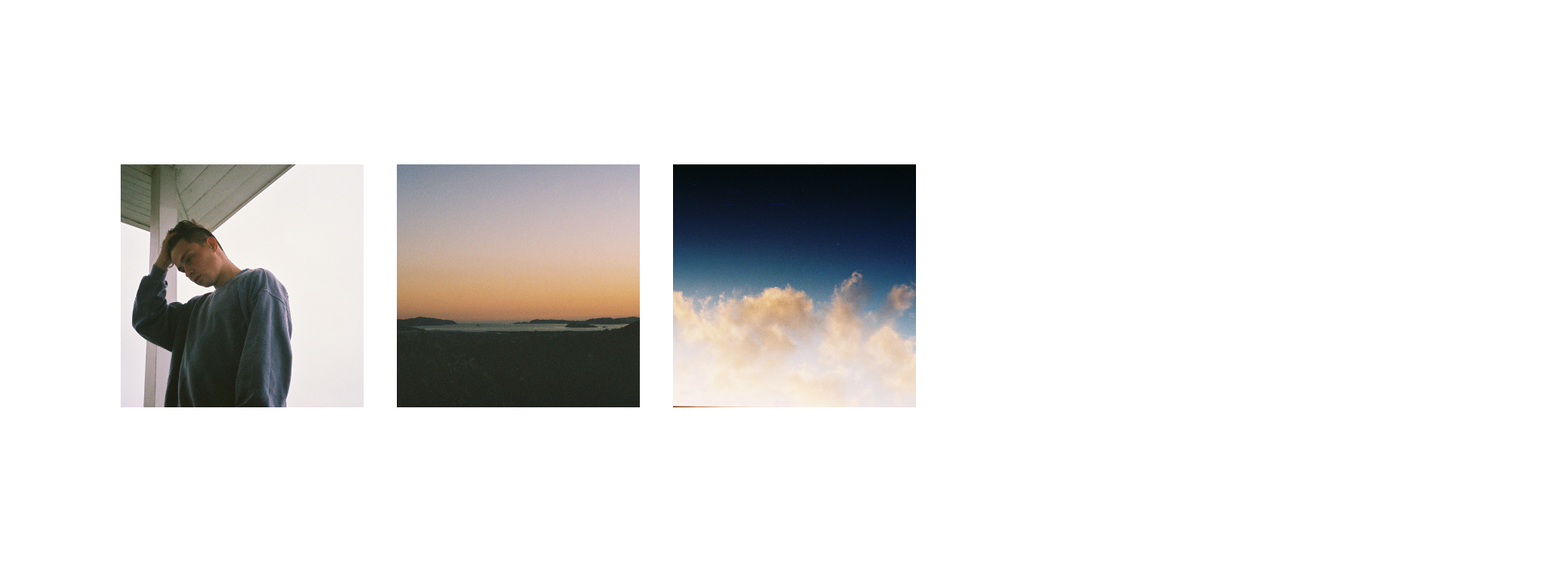
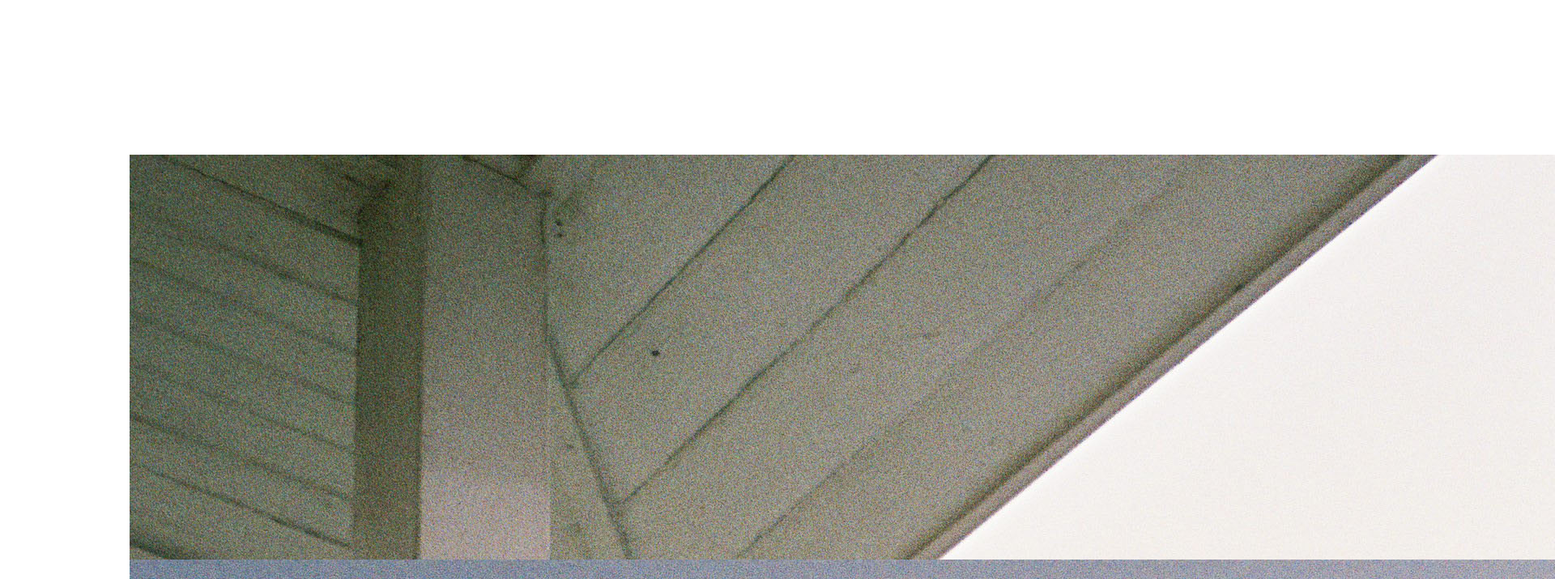
Before and after one commit to songkerr/352-workshop1, a plain HTML site: page index.html in a window 1280 px wide. Shown: the part 1609-2324 px from the top of the page at 81% size, 1920 px wide, since content can reach past the window. Drawn offline with nearby package versions, Linux system fonts and the light colour scheme; a script that the page names is missing; a web font is replaced by a local one.

Commit message:
tweaked images

```diff
--- a/css/style.css
+++ b/css/style.css
@@ -94,8 +94,8 @@ header h3 {
 }
 
 .section1 > div {
-    margin-left: 10%;
-    margin-right: 10%;
+    margin: auto;
+    width: 75vh;
     padding-top: 40vh;
 }
 
@@ -105,7 +105,7 @@ header h3 {
 }
 
 .body-flex {
-    width: 80vw;
+    width: 75vw;
     margin: auto;
     display: flex;
     flex-wrap: wrap;
@@ -113,14 +113,15 @@ header h3 {
 }
 
 .body-flex > div {
+    max-height: 500px;
     margin: auto;
 }
 
 .body-flex > div > img {
-    height: 300px;
+    height: 80%;
     flex-grow: 1;
-    margin: 12px;
     padding-top: 25vh;
+    margin: auto;
 }
 
 @media(max-width: 950px) {
```
